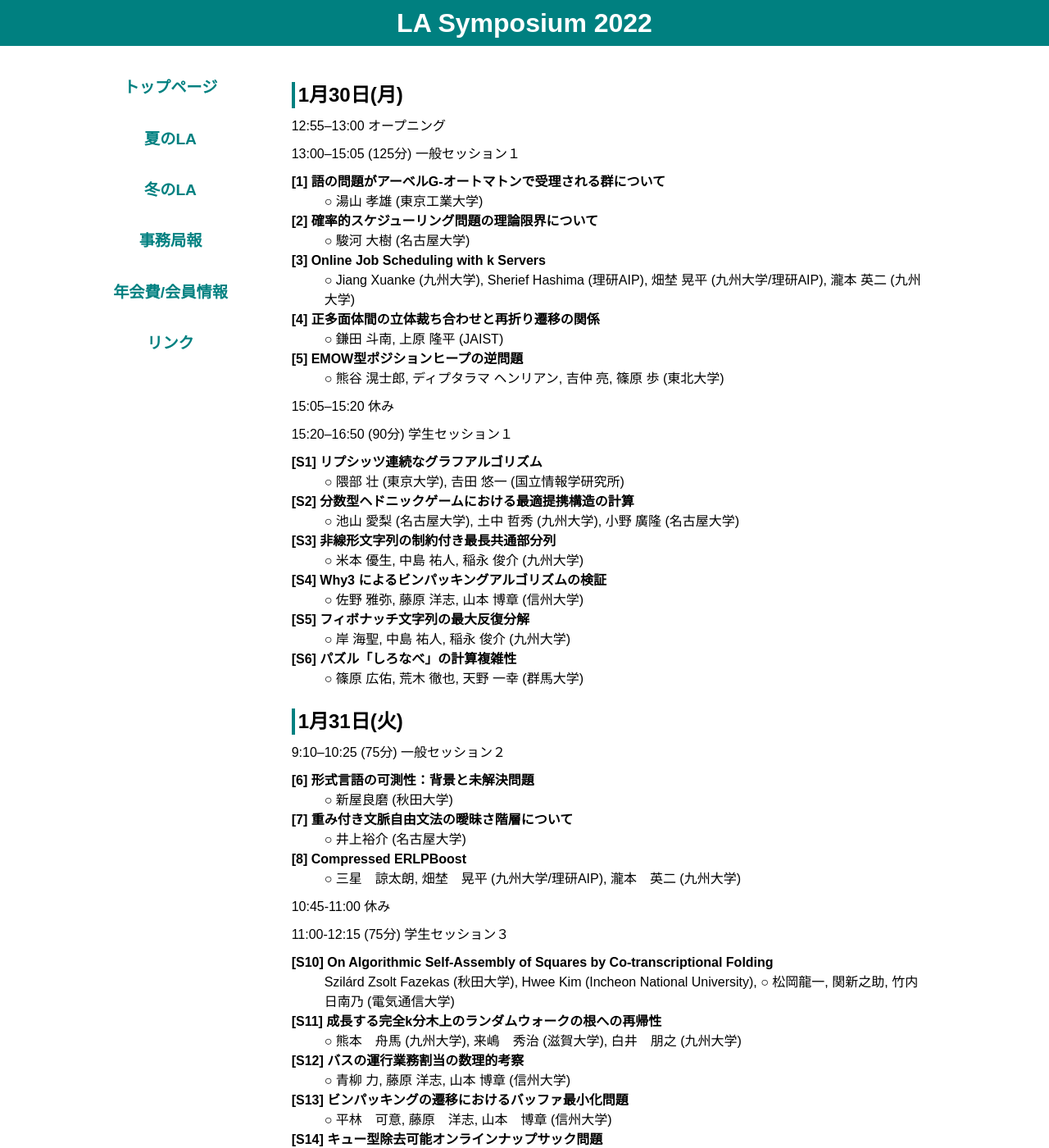
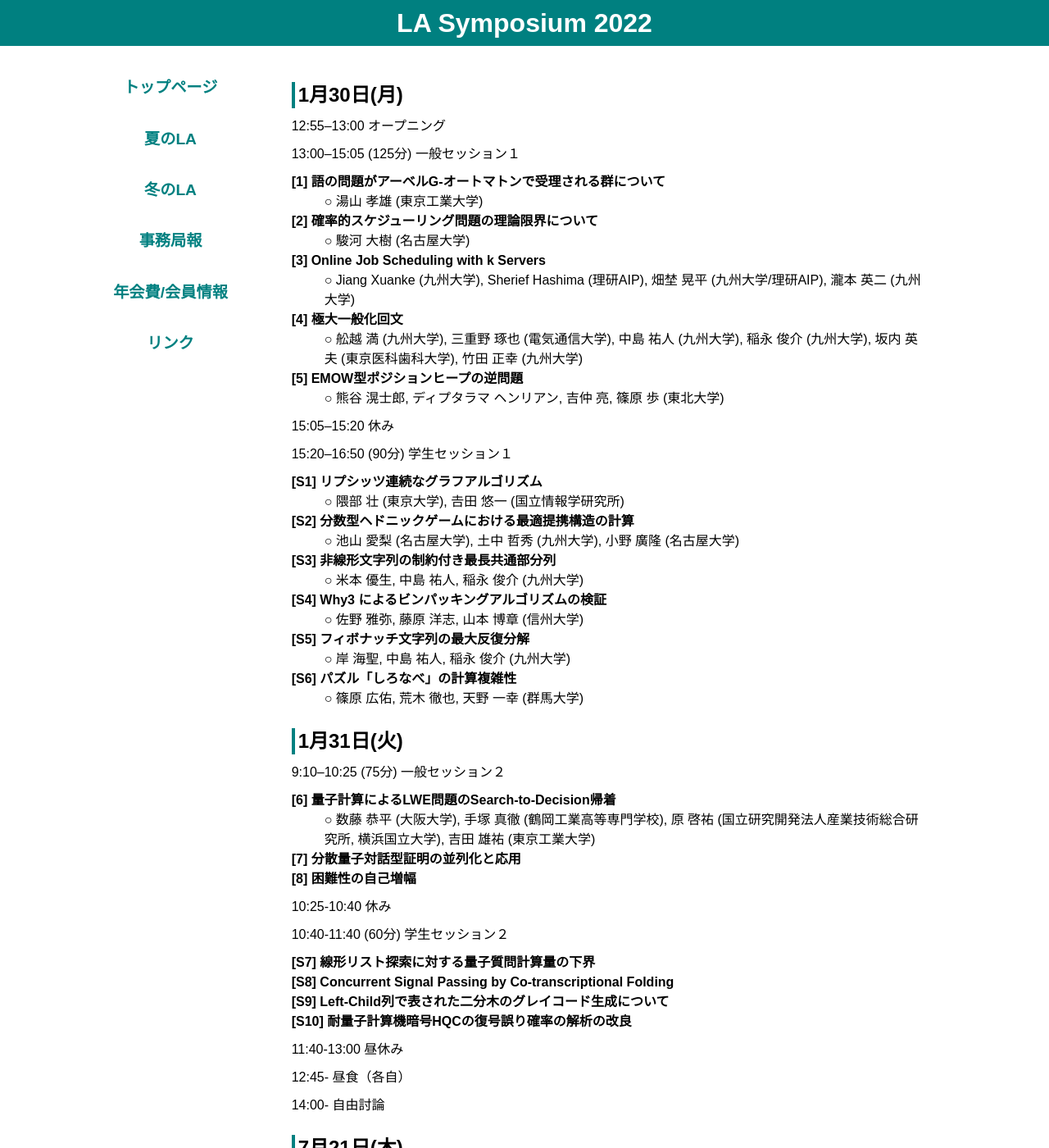
Before and after one commit to LA-symposium2022/LA-symposium2022.github.io, a Jekyll site: the page built from winter_program.md, in a window 1280 px wide and 1400 px high. Shown: the whole window at 82% size. Built offline with Jekyll 4.4.1, drawn with Linux system fonts in a browser that asks for light colours; some of the changed text lies outside the part shown.

Commit message:
Update winter_program.md

```diff
--- a/winter_program.md
+++ b/winter_program.md
@@ -20,8 +20,8 @@ title: LA Symposium 2022, 冬のLAプログラム
 [3] Online Job Scheduling with k Servers
 : ○ Jiang Xuanke (九州大学), Sherief Hashima (理研AIP), 畑埜 晃平 (九州大学/理研AIP), 瀧本 英二 (九州大学)
 
-[4] 正多面体間の立体裁ち合わせと再折り遷移の関係
-: ○ 鎌田 斗南, 上原 隆平 (JAIST)
+[4] 極大一般化回文
+: ○ 舩越 満 (九州大学), 三重野 琢也 (電気通信大学), 中島 祐人 (九州大学), 稲永 俊介 (九州大学), 坂内 英夫 (東京医科歯科大学), 竹田 正幸 (九州大学)
 
 [5] EMOW型ポジションヒープの逆問題
 : ○ 熊谷 滉士郎, ディプタラマ ヘンリアン, 吉仲 亮, 篠原 歩 (東北大学)
@@ -53,35 +53,32 @@ title: LA Symposium 2022, 冬のLAプログラム
 --------
 9:10--10:25 (75分) 一般セッション２
 
-[6] 形式言語の可測性：背景と未解決問題
-: ○ 新屋良磨 (秋田大学)
+[6] 量子計算によるLWE問題のSearch-to-Decision帰着
+: ○ 数藤 恭平	(大阪大学),	手塚 真徹 (鶴岡工業高等専門学校),	原 啓祐	(国立研究開発法人産業技術総合研究所, 横浜国立大学), 吉田 雄祐	(東京工業大学)
 
-[7] 重み付き文脈自由文法の曖昧さ階層について
-: ○ 井上裕介 (名古屋大学)
+[7] 分散量子対話型証明の並列化と応用
+:
 
-[8] Compressed ERLPBoost
-: ○ 三星　諒太朗, 畑埜　晃平 (九州大学/理研AIP), 瀧本　英二 (九州大学)
+[8] 困難性の自己増幅
+:
 
-10:45-11:00 休み
+10:25-10:40 休み
 
-11:00-12:15 (75分) 学生セッション３
+10:40-11:40 (60分) 学生セッション２
 
-[S10] On Algorithmic Self-Assembly of Squares by Co-transcriptional Folding
-: Szilárd Zsolt Fazekas (秋田大学), Hwee Kim (Incheon National University), ○ 松岡龍一, 関新之助, 竹内日南乃 (電気通信大学)
+[S7] 線形リスト探索に対する量子質問計算量の下界
+:
 
-[S11] 成長する完全k分木上のランダムウォークの根への再帰性
-: ○ 熊本　舟馬 (九州大学), 来嶋　秀治 (滋賀大学), 白井　朋之 (九州大学)
+[S8] Concurrent Signal Passing by Co-transcriptional Folding
+:
 
-[S12] バスの運行業務割当の数理的考察
-: ○ 青柳 力, 藤原 洋志, 山本 博章 (信州大学)
+[S9] Left-Child列で表された二分木のグレイコード生成について
+:
 
-[S13] ビンパッキングの遷移におけるバッファ最小化問題
-: ○ 平林　可意, 藤原　洋志, 山本　博章 (信州大学)
+[S10] 耐量子計算機暗号HQCの復号誤り確率の解析の改良
+:
 
-[S14] キュー型除去可能オンラインナップサック問題
-: ○ 川坂 彬真, 藤原 洋志, 山本 博章 (信州大学)
-
-12:15-12:45 総会
+11:40-13:00 昼休み
 
 12:45- 昼食（各自）
 
```
